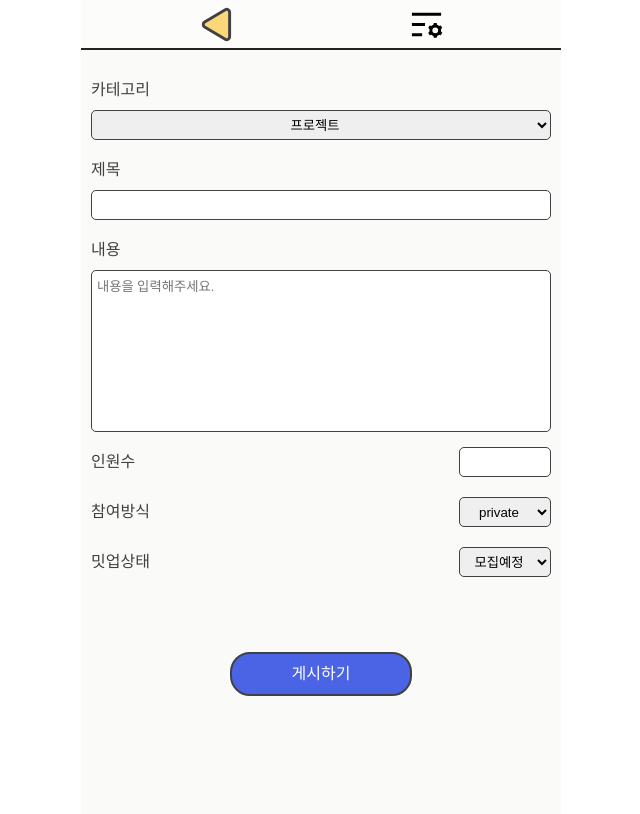
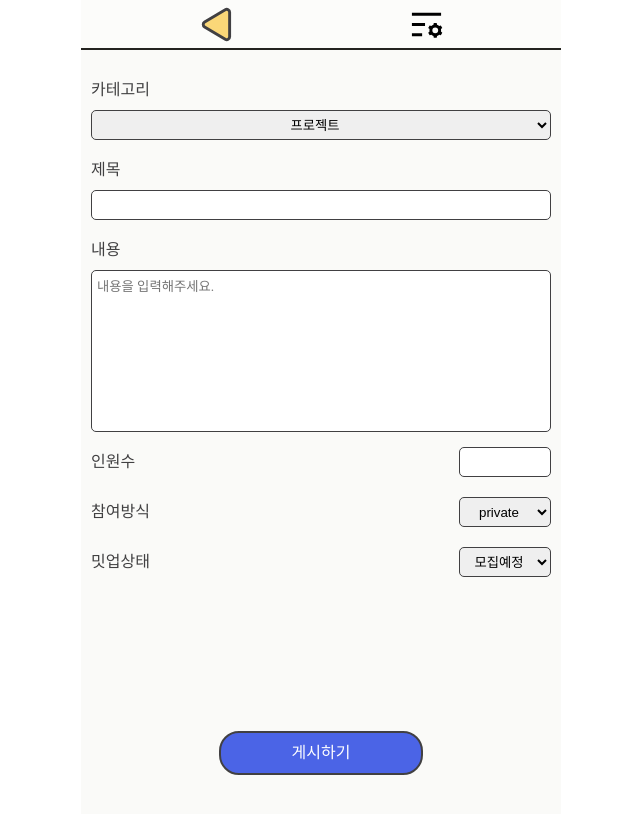
Before and after one commit to side-project-study-group/DevStagram-frontend, a React (Create React App) app: page /meet-up-write in a window 1280 px wide. Shown: the top 814 px of the page, without its empty margins (319-959 px from the left). Built offline with nearby package versions, Linux system fonts and the light colour scheme; a web font is replaced by a local one.

Commit message:
[컴포넌트] footer 버튼 수정
- CSS width 수정
- props 추가 (handleClick)
- onClick 기능 추가

```diff
--- a/src/components/molecules/footer-button.js
+++ b/src/components/molecules/footer-button.js
@@ -1,22 +1,22 @@
-import React from 'react';
-import styled from 'styled-components';
+import React from 'react'
+import styled from 'styled-components'
 
 const Footer = styled.div`
     width: 100%;
     display: flex;
     justify-content: center;
-  margin-top: 70px;
-`;
+`
 
 const Container = styled.div`
+    position: fixed;
     box-sizing: border-box;
     max-width: 480px;
-  padding: 0 10px;
-  bottom: 0;
-`;
+    bottom: 25px;
+`
 
 const Button = styled.div`
-  padding: 0 60px;
+    cursor: pointer;
+    width: 200px;
     height: 40px;
     line-height: 40px;
     background-color: rgba(75, 100, 230, 1);
@@ -25,16 +25,16 @@ const Button = styled.div`
     border: 2px solid rgba(65, 64, 66, 1);
     color: #ffffff;
     font-family: 'NotoSansKRBold';
-`;
+`
 
-function FooterBtn({ text }) {
+function FooterBtn({ text, handleClick }) {
     return (
         <Footer>
             <Container>
-        <Button>{text}</Button>
+                <Button onClick={handleClick}>{text}</Button>
             </Container>
         </Footer>
-  );
+    )
 }
 
-export default FooterBtn;
+export default FooterBtn
```
Lines whose indentation alone changed are shown as unchanged.
